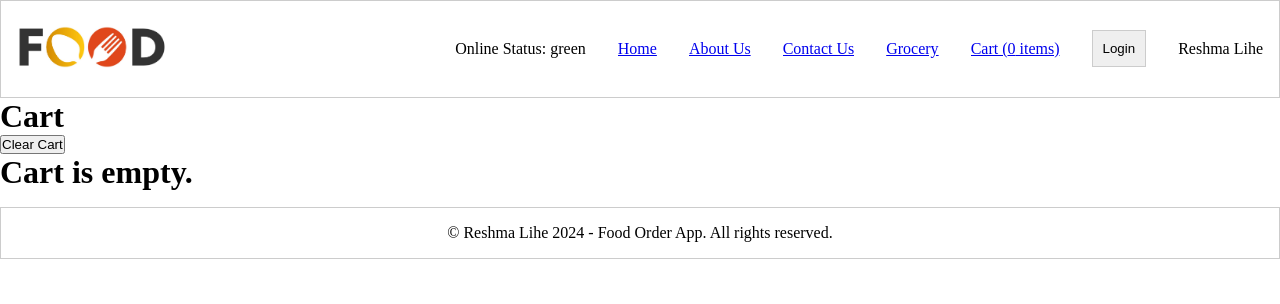
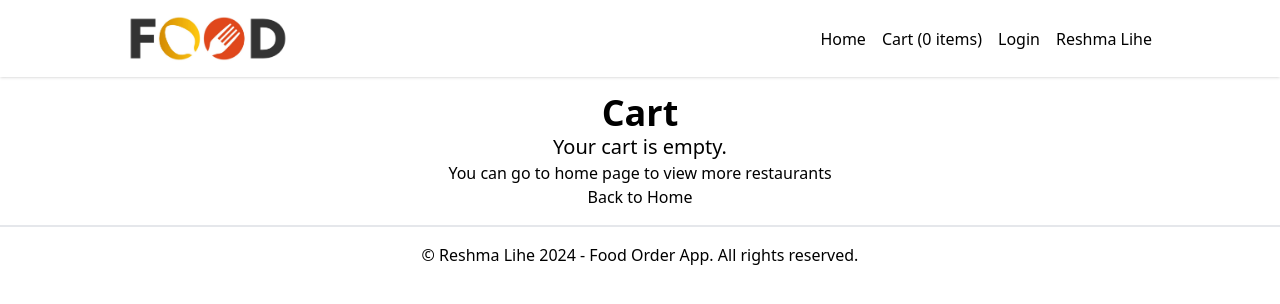
Before and after one commit to lihereshma/React-Food-Ordering-App, a React (Vite) app: page /cart in a window 1280 px wide. Shown: the top 304 px of the page. Built offline with nearby package versions, Linux system fonts and the light colour scheme.

Commit message:
tailwind css updated

```diff
--- a/index.css
+++ b/index.css
@@ -1,141 +1,3 @@
-/* @tailwind base;
+@tailwind base;
 @tailwind components;
-@tailwind utilities; */
-
-* {
-  margin: 0;
-  padding: 0;
-  overflow-x: hidden;
-  box-sizing: border-box;
-}
-
-ul {
-  list-style: none;
-}
-
-.header {
-  padding: 1em;
-  border: 1px solid #ccc;
-  display: flex;
-  align-items: center;
-  justify-content: space-between;
-}
-
-.site-logo img {
-  width: 150px;
-}
-
-.navbar ul {
-  display: flex;
-  align-items: center;
-}
-
-.navbar ul li {
-  margin-left: 2em;
-}
-
-.search {
-  padding: 1em;
-  border: 1px solid #ccc;
-  margin: 1em 0;
-}
-
-.res-container,
-.shimmer-container {
-  padding: 1em;
-  border: 1px solid #ccc;
-  display: flex;
-  flex-wrap: wrap;
-  justify-content: space-between;
-  gap: 1%;
-}
-
-.res-card,
-.shimmer-card {
-  width: 30%;
-  padding: 1em;
-  border: 1px solid #ccc;
-  margin-bottom: 2em;
-}
-
-.res-card img {
-  width: 100%;
-}
-
-.filter-btn, .login-btn {
-  padding: 10px;
-  border: 1px solid #ccc;
-  margin: 1em 0;
-  border-radius: 0;
-  cursor: pointer;
-  text-transform: capitalize;
-}
-
-.footer {
-  padding: 1em;
-  border: 1px solid #ccc;
-  margin: 1em 0;
-  text-align: center;
-}
-
-.footer p {
-  margin: 0;
-}
-
-
-.shimmer-title {
-  width: 60%;
-  margin-top: 10px;
-}
-.shimmer-tags {
-  width: 80%;
-  margin-top: 4px;
-}
-.shimmer-details {
-  width: 100%;
-  margin-top: 18px;
-}
-.shimmer-container .shimmer-img {
-  height: 144px;
-  width: 100%;
-}
-
-/*Animation to Shimmer Component Cards */
-.stroke {
-  height: 15px;
-  background: #777;
-}
-.animate {
-  animation: shimmer 3s;
-  animation-iteration-count: infinite;
-  background: linear-gradient(to right, #e6e6e6 5%, #cccccc 25%, #e6e6e6 35%);
-  background-size: 1000px 100%;
-}
-@keyframes shimmer {
-  from {
-    background-position: -1000px 0;
-  }
-  to {
-    background-position: 1000px 0;
-  }
-}
-
-
-
-
-.category-items li > div {
-  padding: 1em;
-  border: 1px solid #ccc;
-  margin-bottom: 1em;
-  display: flex;
-  justify-content: space-between;
-  align-items: top;
-}
-
-.accordion-head {
-  cursor: pointer;
-}
-
-.category-items li > div .item-img img {
-  width: 100px;
-}
+@tailwind utilities;
--- a/package.json
+++ b/package.json
@@ -32,6 +32,7 @@
     "@reduxjs/toolkit": "^2.2.0",
     "react": "^18.2.0",
     "react-dom": "^18.2.0",
+    "react-icons": "^5.0.1",
     "react-redux": "^9.1.0",
     "react-router-dom": "^6.22.0"
   },
--- a/src/components/About.js
+++ b/src/components/About.js
@@ -5,8 +5,8 @@ import { Component } from "react";
 class About extends Component {
   render() {
     return (
-      <div>
-        <h1>About Us</h1>
+      <div className="max-w-screen-lg mx-auto">
+        <h1 className="text-4xl font-bold">About Us</h1>
         {/* <User name={"Reshma Lihe"} /> */}
 
         <UserClass name={"Reshma"}/>
--- a/src/components/Body.js
+++ b/src/components/Body.js
@@ -22,6 +22,7 @@ const Body = () => {
     const json = await data.json();
 
     setListOfRestaurants(json?.data?.cards[4]?.card?.card?.gridElements?.infoWithStyle?.restaurants);
+    console.log(json?.data?.cards[4]?.card?.card?.gridElements?.infoWithStyle?.restaurants)
     setFilteredRestaurant(json?.data?.cards[4]?.card?.card?.gridElements?.infoWithStyle?.restaurants);
     console.log(json.data)
   }
@@ -32,7 +33,7 @@ const Body = () => {
   const { loggedInUser, setUserName } = useContext(UserContext);
 
   return listOfRestaurants.length === 0 ? <Shimmer /> : (
-    <div className="body">
+    <div className="body max-w-screen-lg mx-auto">
       <div className="filter">
         <div className="search">
           <input
@@ -59,7 +60,7 @@ const Body = () => {
           className="filter-btn"
           onClick={() => {
             const filteredListOfRestaurants = listOfRestaurants.filter(
-              (res) => res.info.avgRating > 4.5
+              (res) => res.info.avgRating > 4
             );
             setListOfRestaurants(filteredListOfRestaurants);
           }}
@@ -75,16 +76,19 @@ const Body = () => {
         </div>
       </div>
 
-      <div className="res-container">
+      <div className="res-container grid grid-cols-3 gap-8">
         {
           filteredRestaurant.map((restaurant) => (
             <Link
               key={ restaurant.info.id }
-              to={'/restaurant/' + restaurant.info.id }>
+              to={'/restaurant/' + restaurant.info.id }
+              className='transition-transform hover:scale-95'
+              >
                 {
-                  restaurant.info.isOpen ? (
-                  <RestaurantCardPromoted resData={ restaurant } />
-                  ) : (
+                  // restaurant.info.isOpen ? (
+                  // <RestaurantCardPromoted resData={ restaurant } />
+                  // ) :
+                  (
                   <RestaurantCard resData={ restaurant } />
                   )
                 }
--- a/src/components/Cart.js
+++ b/src/components/Cart.js
@@ -1,6 +1,7 @@
 import { useSelector, useDispatch } from "react-redux";
 import CategoriesItems from "./CategoriesItems";
 import { clearCart } from "../utils/cartSlice";
+import { Link } from "react-router-dom";
 
 const Cart = () => {
   const cartItems = useSelector((store) => store.cart.items);
@@ -10,11 +11,17 @@ const Cart = () => {
   }
 
   return (
-    <div>
-      <h1>Cart</h1>
+    <div className="max-w-screen-lg mx-auto text-center">
+      <h1 className="text-4xl font-semibold">Cart</h1>
       <div>
-        <button onClick={handleClearCart}>Clear Cart</button>
-        {cartItems.length === 0 && <h1>Cart is empty.</h1>}
+        { cartItems.length != 0 && <button onClick={handleClearCart}>Clear Cart</button> }
+        {cartItems.length === 0 && (
+          <div>
+            <h1 className="text-xl">Your cart is empty.</h1>
+            <p>You can go to home page to view more restaurants</p>
+            <Link to='/'>Back to Home</Link>
+          </div>
+        )}
         <CategoriesItems items={cartItems}/>
       </div>
     </div>
--- a/src/components/Contact.js
+++ b/src/components/Contact.js
@@ -1,7 +1,7 @@
 const Contact = () => {
   return (
-    <div>
-      <h1>Contact Us Page</h1>
+    <div className="max-w-screen-lg mx-auto">
+      <h1 className="text-4xl font-semibold">Contact Us Page</h1>
     </div>
   )
 }
--- a/src/components/Error.js
+++ b/src/components/Error.js
@@ -5,8 +5,8 @@ const Error = () => {
   console.log(err);
 
   return (
-    <div>
-      <h1>{ err.status } { err.statusText }</h1>
+    <div className="max-w-screen-lg mx-auto">
+      <h1 className="text-4xl font-semibold">{ err.status } { err.statusText }</h1>
     </div>
   )
 }
--- a/src/components/Footer.js
+++ b/src/components/Footer.js
@@ -1,7 +1,9 @@
 const Footer = () => {
   return (
-    <div className="footer">
-      <p>© Reshma Lihe <script>document.write(new Date().getFullYear())</script>2024 - Food Order App. All rights reserved.</p>
+    <div className="footer p-4 border-t-2 mt-4">
+      <div className="max-w-screen-lg mx-auto">
+        <p className="text-center">© Reshma Lihe <script>document.write(new Date().getFullYear())</script>2024 - Food Order App. All rights reserved.</p>
+      </div>
     </div>
   )
 }
--- a/src/components/Header.js
+++ b/src/components/Header.js
@@ -14,20 +14,21 @@ const Header = () => {
   const cartItems = useSelector((store) => store.cart.items);
 
   return (
-    <div className="header flex justify-between p-4 shadow mb-4">
+    <div className="header p-4 shadow mb-4">
+      <div className='max-w-screen-lg mx-auto flex justify-between items-center'>
         <div className="site-logo">
-        <img className="w-40" src={ FoodOrderLogo } alt="Logo" />
+          <Link to='/'><img className="w-40" src={ FoodOrderLogo } alt="Logo" /></Link>
         </div>
 
         <div className="navbar">
           <ul className='flex'>
-          <li>Online Status: { onlineStatus ? "green" : "red" }</li>
-          <li><Link to='/'>Home</Link></li>
-          <li><Link to='/about'>About Us</Link></li>
-          <li><Link to='/contact'>Contact Us</Link></li>
-          <li><Link to='/grocery'>Grocery</Link></li>
-          <li><Link to='/cart'>Cart ({cartItems.length} items)</Link></li>
-          <li>
+            {/* <li className='ml-2 mr-2'>Online Status: { onlineStatus ? "green" : "red" }</li> */}
+            <li className='mr-2'><Link to='/'>Home</Link></li>
+            {/* <li className='ml-2 mr-2'><Link to='/about'>About Us</Link></li>
+            <li className='ml-2 mr-2'><Link to='/contact'>Contact Us</Link></li>
+            <li className='ml-2 mr-2'><Link to='/grocery'>Grocery</Link></li> */}
+            <li className='ml-2 mr-2'><Link to='/cart'>Cart ({cartItems.length} items)</Link></li>
+            <li className='ml-2 mr-2'>
               <button className='login-btn'
                 onClick={() => {
                   btnName === 'Login'
@@ -37,8 +38,9 @@ const Header = () => {
                     { btnName }
                 </button>
               </li>
-            <li>{data.loggedInUser}</li>
+              <li className='ml-2'>{data.loggedInUser}</li>
           </ul>
+        </div>
       </div>
     </div>
   )
--- a/src/components/RestaurantCard.js
+++ b/src/components/RestaurantCard.js
@@ -1,4 +1,5 @@
 import { img_cdn_URL } from '../utils/constants';
+import { FaStar } from "react-icons/fa";
 
 const RestaurantCard = (props) => {
   const { resData } = props;
@@ -6,15 +7,35 @@ const RestaurantCard = (props) => {
     cloudinaryImageId,
     name,
     cuisines,
-    avgRating
+    avgRating,
+    avgRatingString,
+    aggregatedDiscountInfoV3,
+    locality
   } = resData?.info;
 
   return (
     <div className="res-card">
-      <img src={ img_cdn_URL + cloudinaryImageId } alt={ name } />
-      <h3>{ name }</h3>
-      <p>{ cuisines.join(", ") }</p>
-      <h4>{ avgRating } stars</h4>
+      <div className='relative shadow-xl rounded-3xl overflow-hidden'>
+        <img src={ img_cdn_URL + cloudinaryImageId } alt={ name } />
+        <h5
+          className='px-5 pb-3 pt-12 absolute bottom-0 left-0 w-full text-xl font-extrabold text-white
+          bg-gradient-to-t from-neutral-900 to-transparent'
+        >
+          { aggregatedDiscountInfoV3.header } { aggregatedDiscountInfoV3.subHeader }
+        </h5>
+      </div>
+      <div className='p-5'>
+        <h3 className='text-xl font-semibold text-gray-800'>
+          { name.length > 25  ? name.slice(0, 25) + '...' : name }
+        </h3>
+        <h4 className='font-bold text-gray-800 text-base'>
+          <FaStar style={{margin: '0 2px 4px 0', color: 'green', display: 'inline', fontSize: '18px'}} /> { avgRatingString }
+        </h4>
+        <p className='text-gray-500'>
+          { cuisines.length > 4 ? cuisines.slice(0, 4).join(", ")+ '...' : cuisines.join(", ") }
+        </p>
+        <p className='text-gray-600'>{ locality }</p>
+      </div>
     </div>
   )
 }
```
Also changed, not shown: 1 other file (tests, documents, lock files or other folders). Lines whose indentation alone changed are shown as unchanged.
